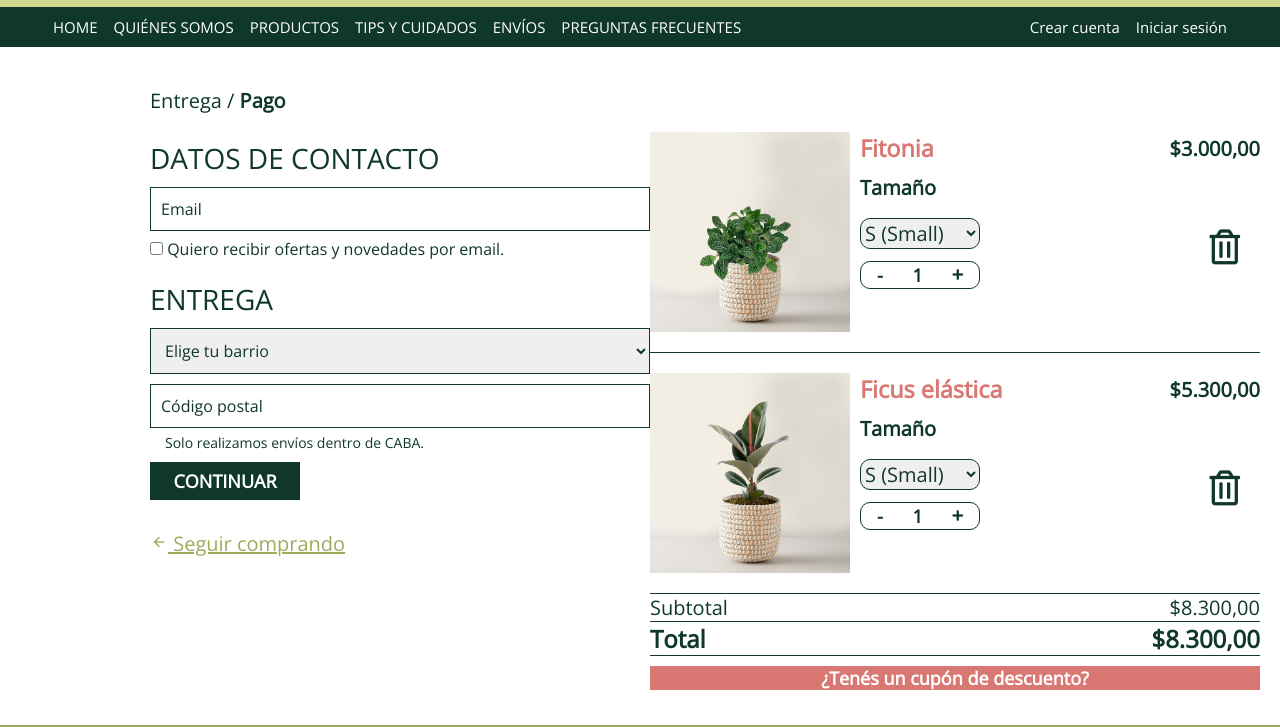
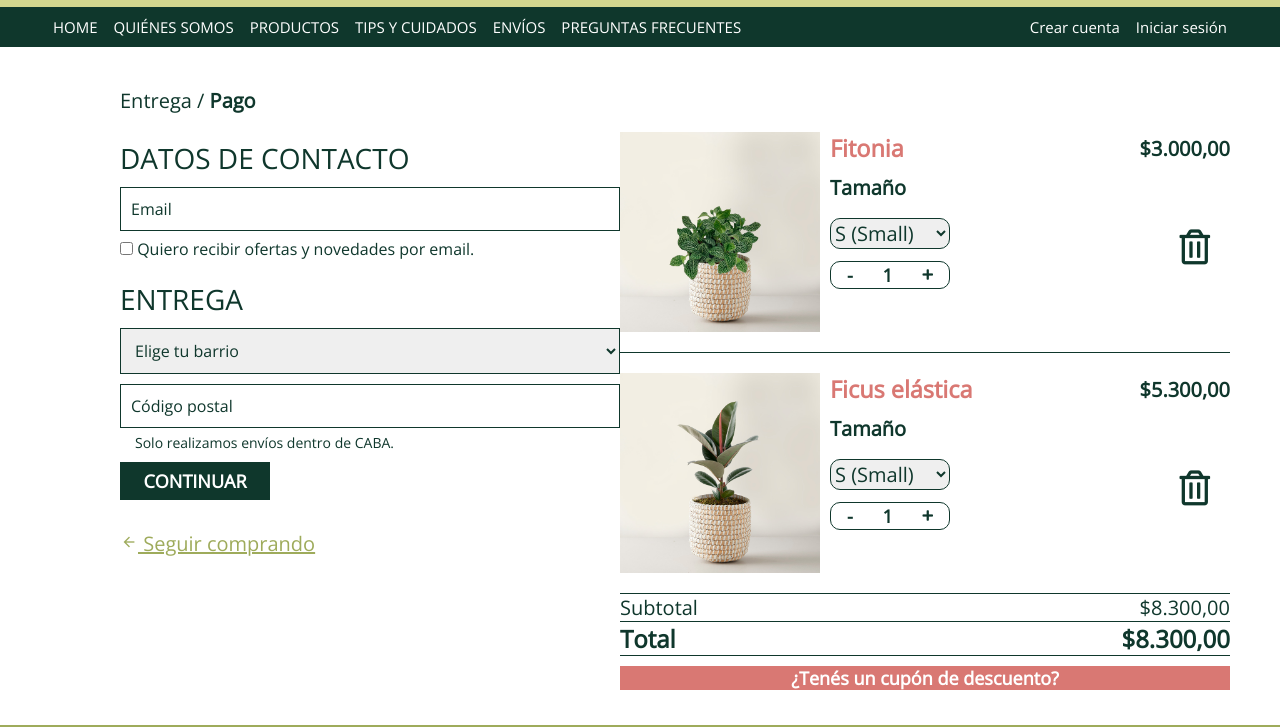
Before and after one commit to scincunegui05/Grupo8_Index7_A-RRAYCES-Sprint2, a website: page views/productCart.html in a window 1280 px wide. Shown: the part 53-780 px from the top of the page. Drawn offline with nearby package versions, Linux system fonts and the light colour scheme; files whose address does not match are found by name.

Commit message:
prueba margen productCart

```diff
--- a/public/css/productCart.css
+++ b/public/css/productCart.css
@@ -337,7 +337,7 @@ p.more{
 @media (min-width: 1280px){
 
     main{
-        margin: 35px 150px 35px 150px ;
+        margin: 35px 120px 35px 120px ;
     }
 
     main  form .title-cart {
```
